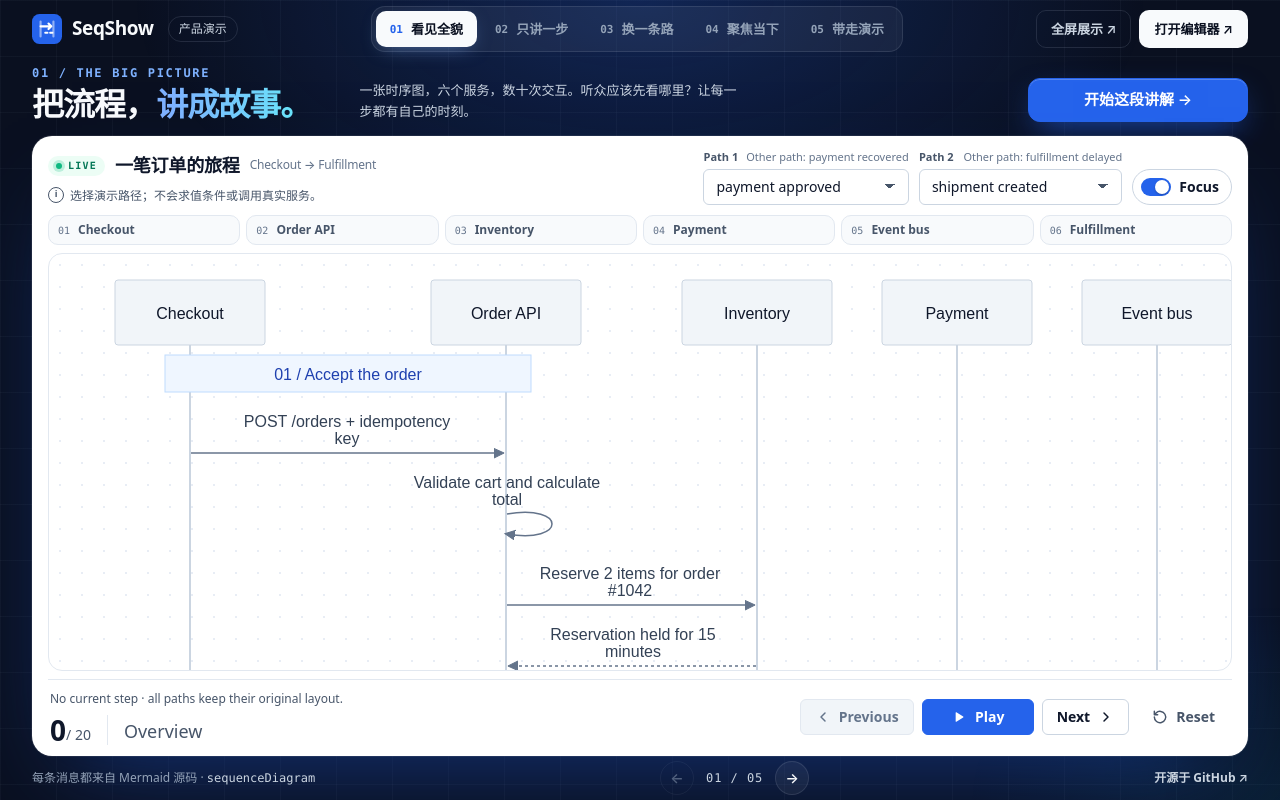
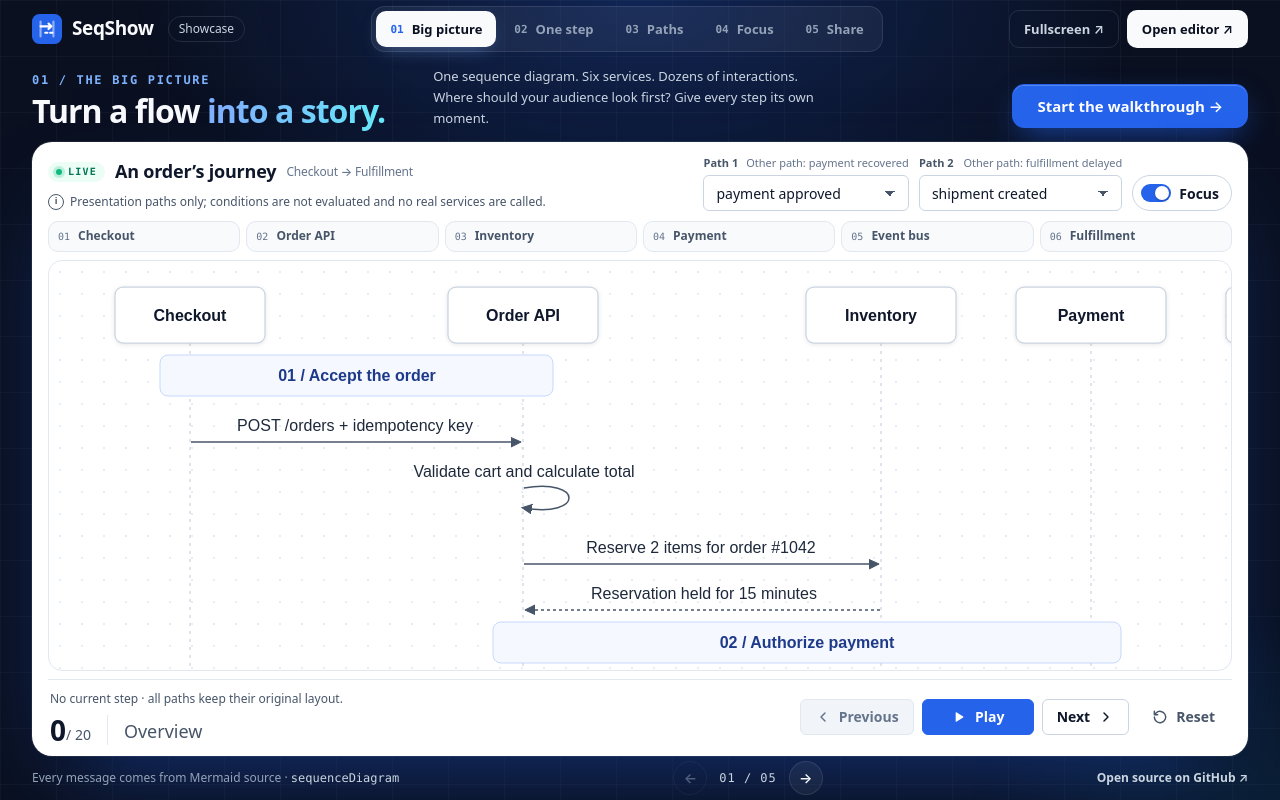
Before and after one commit to KunxianWang/SeqShow, a website built with Vite: page showcase.html in a window 1280 px wide. Built offline with nearby package versions, Linux system fonts and the light colour scheme.

Commit message:
English showcase UI and polished sequence diagram styling
Showcase copy is now English. Diagrams wrap labels at 260px, use bold participant names, rounded boxes, softer Notes, dashed lifelines and a white text halo so lines never cross labels; all settings are fixed at render time so step geometry is unchanged. Right-angle self calls were tried and dropped. Refresh both demo GIFs and offline samples; capture scripts tolerate coloured Vite output. Validation: docs/validation/SHOWCASE.md.

```diff
--- a/scripts/capture-demo.mjs
+++ b/scripts/capture-demo.mjs
@@ -4,6 +4,7 @@ import { mkdir, writeFile } from 'node:fs/promises';
 import { spawn } from 'node:child_process';
 import { resolve } from 'node:path';
 import { pathToFileURL } from 'node:url';
+import { stripVTControlCharacters } from 'node:util';
 
 // Capture the actual production UI; keep this server separate from user previews.
 const output = resolve('artifacts/launch');
@@ -17,7 +18,8 @@ try {
     server.once('error', error => { clearTimeout(timeout); reject(error); });
     server.once('exit', code => { clearTimeout(timeout); reject(new Error(`Capture preview exited: ${code}`)); });
     server.stdout.on('data', data => {
-      if (data.toString().includes('127.0.0.1:4176')) { clearTimeout(timeout); accept(); }
+      // Strip ANSI colours: with FORCE_COLOR set, Vite styles the port and splits the URL.
+      if (stripVTControlCharacters(data.toString()).includes('127.0.0.1:4176')) { clearTimeout(timeout); accept(); }
     });
     server.stderr.on('data', data => process.stderr.write(data));
   });
--- a/showcase.html
+++ b/showcase.html
@@ -1,58 +1,58 @@
 <!doctype html>
-<html lang="zh-CN">
+<html lang="en">
 <head>
   <meta charset="utf-8">
   <meta name="viewport" content="width=device-width, initial-scale=1">
-  <meta name="description" content="用一个真实可操作的复杂案例，认识 SeqShow 的逐步讲解、分支、Focus 与离线分享。">
-  <title>SeqShow — 把流程，讲成故事</title>
+  <meta name="description" content="A live, hands-on tour of SeqShow: step-by-step playback, presentation paths, Focus and offline sharing on a real six-service flow.">
+  <title>SeqShow — Turn a flow into a story</title>
 </head>
 <body class="sc-body">
   <main class="sc">
     <header class="sc-top">
-      <a class="sc-brand" href="./" aria-label="SeqShow 编辑器"><svg width="30" height="30" viewBox="0 0 28 28" aria-hidden="true"><rect width="28" height="28" rx="7" fill="#2563EB"/><path d="M8 7v14M20 7v14" stroke="#fff" stroke-opacity=".5" stroke-width="2" stroke-linecap="round"/><path d="M8 11.5h10m-2.6-2.6 2.6 2.6-2.6 2.6" fill="none" stroke="#fff" stroke-width="2" stroke-linecap="round" stroke-linejoin="round"/><path d="M19 17.5h-9" stroke="#fff" stroke-width="2" stroke-linecap="round" stroke-dasharray="2 2.6"/></svg>SeqShow<span class="sc-tag">产品演示</span></a>
-      <ol class="sc-chapters" aria-label="演示章节">
-        <li><button type="button" data-chapter="0" aria-current="step"><span class="sc-n">01</span>看见全貌</button></li>
-        <li><button type="button" data-chapter="1"><span class="sc-n">02</span>只讲一步</button></li>
-        <li><button type="button" data-chapter="2"><span class="sc-n">03</span>换一条路</button></li>
-        <li><button type="button" data-chapter="3"><span class="sc-n">04</span>聚焦当下</button></li>
-        <li><button type="button" data-chapter="4"><span class="sc-n">05</span>带走演示</button></li>
+      <a class="sc-brand" href="./" aria-label="SeqShow editor"><svg width="30" height="30" viewBox="0 0 28 28" aria-hidden="true"><rect width="28" height="28" rx="7" fill="#2563EB"/><path d="M8 7v14M20 7v14" stroke="#fff" stroke-opacity=".5" stroke-width="2" stroke-linecap="round"/><path d="M8 11.5h10m-2.6-2.6 2.6 2.6-2.6 2.6" fill="none" stroke="#fff" stroke-width="2" stroke-linecap="round" stroke-linejoin="round"/><path d="M19 17.5h-9" stroke="#fff" stroke-width="2" stroke-linecap="round" stroke-dasharray="2 2.6"/></svg>SeqShow<span class="sc-tag">Showcase</span></a>
+      <ol class="sc-chapters" aria-label="Chapters">
+        <li><button type="button" data-chapter="0" aria-current="step"><span class="sc-n">01</span>Big picture</button></li>
+        <li><button type="button" data-chapter="1"><span class="sc-n">02</span>One step</button></li>
+        <li><button type="button" data-chapter="2"><span class="sc-n">03</span>Paths</button></li>
+        <li><button type="button" data-chapter="3"><span class="sc-n">04</span>Focus</button></li>
+        <li><button type="button" data-chapter="4"><span class="sc-n">05</span>Share</button></li>
       </ol>
-      <nav class="sc-actions" aria-label="展示操作"><button type="button" data-fullscreen>全屏展示 ↗</button><a class="editor-link" href="./?example=checkout" target="_blank" rel="noopener">打开编辑器 ↗</a></nav>
+      <nav class="sc-actions" aria-label="Showcase actions"><button type="button" data-fullscreen>Fullscreen ↗</button><a class="editor-link" href="./?example=checkout" target="_blank" rel="noopener">Open editor ↗</a></nav>
     </header>
 
     <section class="sc-story" aria-labelledby="chapter-title">
       <div class="sc-copy" aria-live="polite">
         <p class="sc-kicker" data-kicker>01 / THE BIG PICTURE</p>
-        <h1 id="chapter-title">把流程，<br><em>讲成故事。</em></h1>
+        <h1 id="chapter-title">Turn a flow<br> <em>into a story.</em></h1>
       </div>
-      <p class="sc-description" data-description>一张时序图，六个服务，数十次交互。听众应该先看哪里？让每一步都有自己的时刻。</p>
-      <div class="sc-cta"><button class="primary" type="button" data-demonstrate disabled>正在准备演示…</button><p data-cue>这一页的图与控件，都可以直接操作。</p></div>
+      <p class="sc-description" data-description>One sequence diagram. Six services. Dozens of interactions. Where should your audience look first? Give every step its own moment.</p>
+      <div class="sc-cta"><button class="primary" type="button" data-demonstrate disabled>Preparing the demo…</button><p data-cue>Everything on this page is live — the diagram and controls all work.</p></div>
     </section>
 
-    <section class="sc-stage" aria-label="可操作的订单流程演示">
+    <section class="sc-stage" aria-label="Interactive order flow demo">
       <section class="sc-player" data-player tabindex="0" aria-label="Presentation player" aria-busy="true">
         <div class="sc-stage-head">
           <div class="sc-title">
-            <h2><span class="sc-live"><i></i>LIVE</span>一笔订单的旅程<span class="sc-sub">Checkout → Fulfillment</span></h2>
-            <p class="path-help">选择演示路径；不会求值条件或调用真实服务。</p>
+            <h2><span class="sc-live"><i></i>LIVE</span>An order’s journey<span class="sc-sub">Checkout → Fulfillment</span></h2>
+            <p class="path-help">Presentation paths only; conditions are not evaluated and no real services are called.</p>
           </div>
           <div data-controls></div>
         </div>
-        <ol class="service-map" data-services aria-label="参与演示的六个服务"></ol>
-        <div data-diagram><p class="loading">正在准备六个服务的协作流程…</p></div>
+        <ol class="service-map" data-services aria-label="The six services in this demo"></ol>
+        <div data-diagram><p class="loading">Preparing a six-service flow…</p></div>
         <div class="player-dock">
           <p class="step-meta" data-step-meta></p>
           <div data-status role="status" aria-live="polite">Preparing diagram…</div>
-          <div class="player-dock-row"><div data-transport></div><p class="player-help"><kbd>←</kbd> <kbd>→</kbd> 步骤 · <kbd>Space</kbd> 播放</p></div>
+          <div class="player-dock-row"><div data-transport></div><p class="player-help"><kbd>←</kbd> <kbd>→</kbd> step · <kbd>Space</kbd> play</p></div>
         </div>
       </section>
       <p class="showcase-error" data-error role="alert"></p>
     </section>
 
     <footer class="sc-foot">
-      <p>每条消息都来自 Mermaid 源码 · <code>sequenceDiagram</code></p>
-      <div class="sc-pager"><button type="button" data-chapter-prev disabled aria-label="上一章节">←</button><span data-chapter-count>01 / 05</span><button type="button" data-chapter-next aria-label="下一章节">→</button></div>
-      <a href="https://github.com/KunxianWang/SeqShow" target="_blank" rel="noopener noreferrer">开源于 GitHub ↗</a>
+      <p>Every message comes from Mermaid source · <code>sequenceDiagram</code></p>
+      <div class="sc-pager"><button type="button" data-chapter-prev disabled aria-label="Previous chapter">←</button><span data-chapter-count>01 / 05</span><button type="button" data-chapter-next aria-label="Next chapter">→</button></div>
+      <a href="https://github.com/KunxianWang/SeqShow" target="_blank" rel="noopener noreferrer">Open source on GitHub ↗</a>
     </footer>
   </main>
   <script type="module" src="/src/showcase.ts"></script>
--- a/src/player.css
+++ b/src/player.css
@@ -80,6 +80,12 @@ kbd { padding: 1px 6px; border: 1px solid var(--ss-border-strong); border-bottom
 .step-badge { position: absolute; width: 22px; height: 22px; transform: translate(-50%, -50%); border-radius: 50%; background: var(--ss-d-current); box-shadow: 0 0 0 2px #fff; color: #fff; font: 700 11px/22px var(--ss-font); text-align: center; font-variant-numeric: tabular-nums; }
 .step-badge[hidden] { display: none; }
 
+/* Diagram polish: static and identical in every state, so step geometry never changes. A white
+   halo keeps lifelines from cutting through labels; lifelines become light dashed guides. */
+svg text[data-seq-step], svg text[data-seq-case] { paint-order: stroke; stroke: #fff !important; stroke-width: 5px !important; stroke-linejoin: round; }
+svg line[data-seq-participant] { stroke-dasharray: 3 5; stroke-width: 1.25px !important; }
+svg g[data-seq-participant] rect { stroke-width: 1.25px !important; filter: drop-shadow(0 1px 2px rgb(15 23 42 / 10%)); }
+
 /* Diagram states: colour and stroke only — text metrics never change, so geometry stays fixed. */
 svg line[data-phase], svg path[data-phase], svg rect.note { transition: stroke var(--ss-duration) var(--ss-ease), fill var(--ss-duration) var(--ss-ease); }
 svg marker path { fill: context-stroke !important; stroke: context-stroke !important; }
--- a/src/renderer/mermaid-adapter.ts
+++ b/src/renderer/mermaid-adapter.ts
@@ -17,11 +17,13 @@ const canvas = window.document.createElement('canvas');
 const measure = canvas.getContext('2d')!;
 measure.font = '16px Arial';
 const segmenter = new Intl.Segmenter(undefined, { granularity: 'grapheme' });
+// Wide enough that common API labels ("POST /orders + idempotency key") stay on one line.
+const LABEL_WIDTH = 260;
 function labelLines(text: string) {
   const lines: string[] = [];
   let line = '';
   for (const { segment } of segmenter.segment(text)) {
-    if (line && measure.measureText(line + segment).width > 220) {
+    if (line && measure.measureText(line + segment).width > LABEL_WIDTH) {
       const boundary = line.lastIndexOf(' ');
       if (boundary > 0) { lines.push(line.slice(0, boundary)); line = line.slice(boundary + 1); }
       else { lines.push(line); line = ''; }
@@ -157,10 +159,10 @@ export async function renderSequence(document: SequenceDocument): Promise<SVGSVG
     themeVariables: {
       useGradient: false,
       primaryColor: '#f1f5f9', primaryTextColor: '#0f172a', primaryBorderColor: '#cbd5e1',
-      lineColor: '#64748b', actorBkg: '#f1f5f9', actorBorder: '#cbd5e1', actorTextColor: '#0f172a',
-      actorLineColor: '#cbd5e1', signalColor: '#64748b', signalTextColor: '#334155',
-      labelBoxBkgColor: '#eff6ff', labelBoxBorderColor: '#93c5fd', labelTextColor: '#1e40af',
-      loopTextColor: '#475569', noteBkgColor: '#eff6ff', noteBorderColor: '#bfdbfe', noteTextColor: '#1e40af',
+      lineColor: '#475569', actorBkg: '#ffffff', actorBorder: '#cbd5e1', actorTextColor: '#0f172a',
+      actorLineColor: '#cbd5e1', signalColor: '#475569', signalTextColor: '#1e293b',
+      labelBoxBkgColor: '#eff6ff', labelBoxBorderColor: '#93c5fd', labelTextColor: '#1d4ed8',
+      loopTextColor: '#475569', noteBkgColor: '#f5f8ff', noteBorderColor: '#c7d7fe', noteTextColor: '#1e3a8a',
     },
     // Parser limits the original input; safe IDs, entities and line breaks can
     // expand the generated source beyond Mermaid's default 50,000 characters.
@@ -168,7 +170,9 @@ export async function renderSequence(document: SequenceDocument): Promise<SVGSVG
     fontFamily: 'Arial, sans-serif',
     sequence: {
       mirrorActors: false, wrap: false, arrowMarkerAbsolute: false,
-      height: Math.max(65, ...document.participants.map(actor => labelLines(actor.label).length * 20 + 20)),
+      // Layout-time typography and spacing: fixed for the whole render, so steps never re-layout.
+      actorFontWeight: 600, noteFontWeight: 600, messageMargin: 42, boxMargin: 12, noteMargin: 12, actorMargin: 60,
+      height: Math.max(56, ...document.participants.map(actor => labelLines(actor.label).length * 20 + 20)),
     },
   });
   const { svg: markup } = await mermaid.render(`seqshow_${++renderId}`, source);
@@ -177,6 +181,8 @@ export async function renderSequence(document: SequenceDocument): Promise<SVGSVG
   const svg = window.document.importNode(parsed.documentElement, true) as unknown as SVGSVGElement;
   assertSafeSvg(svg);
   bindSteps(svg, document);
+  // Softer participant and Note corners; radius is not part of the measured geometry.
+  for (const box of svg.querySelectorAll('rect.actor, rect.note')) { box.setAttribute('rx', '8'); box.setAttribute('ry', '8'); }
   // Preserve Mermaid's text scale for wide diagrams. The surrounding diagram
   // container scrolls; shrinking all participants into the panel makes labels unreadable.
   svg.style.minWidth = `${Math.max(600, svg.viewBox.baseVal.width)}px`;
--- a/src/showcase.ts
+++ b/src/showcase.ts
@@ -18,21 +18,21 @@ const previous = document.querySelector<HTMLButtonElement>('[data-chapter-prev]'
 const next = document.querySelector<HTMLButtonElement>('[data-chapter-next]')!;
 const fullscreen = document.querySelector<HTMLButtonElement>('[data-fullscreen]')!;
 const chapters = [
-  { kicker: '01 / THE BIG PICTURE', title: ['把流程，', '讲成故事。'],
-    description: '一张时序图，六个服务，数十次交互。听众应该先看哪里？让每一步都有自己的时刻。',
-    action: '开始这段讲解 →', cue: '五个章节，带你认识一个可操作的技术演示。', target: '' },
-  { kicker: '02 / ONE STEP AT A TIME', title: ['一次，', '只讲一步。'],
-    description: '请求从哪里发起，经过哪个服务，现在走到哪一步。播放、暂停和回退，都跟着你的讲解节奏。',
-    action: '讲解下一步 →', cue: '也可以使用下方 Play 自动播放，或用左右方向键逐步推进。', target: 'POST /orders + idempotency key' },
-  { kicker: '03 / CHOOSE YOUR PATH', title: ['同一个流程，', '不同的故事。'],
-    description: '第一次支付被拒绝，会怎样恢复？切换到另一条演示路径，只讲所选分支，全图的位置保持不变。',
-    action: '切换到支付恢复路径 ↗', cue: '两个分支独立选择；切换后先回到总览，再由演示按钮定位关键消息。', target: 'Authorize payment for order #1042' },
-  { kicker: '04 / KEEP THE CONTEXT', title: ['聚焦当下，', '保留上下文。'],
-    description: '当事件抵达履约服务，突出这一步的消息和参与者。其他交互仍然可读，听众不会失去整条链路。',
-    action: '对比 Focus 开 / 关', cue: '点一次对比完整上下文，再点一次回到聚焦状态。', target: 'Deliver OrderConfirmed · at least once' },
-  { kicker: '05 / TAKE THE STORY WITH YOU', title: ['把讲解，', '一起带走。'],
-    description: '把图、路径和播放器装进一个 HTML 文件。发给同事，直接打开；没有网络，也能继续播放、回退和选分支。',
-    action: '下载这份离线演示 ↓', cue: '下载后直接打开 HTML；离线承诺针对导出文件，当前展示页首次加载需要静态资源。', target: 'Order update · shipped' },
+  { kicker: '01 / THE BIG PICTURE', title: ['Turn a flow', 'into a story.'],
+    description: 'One sequence diagram. Six services. Dozens of interactions. Where should your audience look first? Give every step its own moment.',
+    action: 'Start the walkthrough →', cue: 'Five short chapters, all running on the real player.', target: '' },
+  { kicker: '02 / ONE STEP AT A TIME', title: ['One step', 'at a time.'],
+    description: 'Where the request starts, which service it touches, and where it is now. Play, pause and step back at the pace of your talk.',
+    action: 'Explain the next step →', cue: 'Or press Play below, or step with the arrow keys.', target: 'POST /orders + idempotency key' },
+  { kicker: '03 / CHOOSE YOUR PATH', title: ['Same flow,', 'different story.'],
+    description: 'What if the first payment is declined? Switch to another presentation path: only the chosen branch plays, and the diagram never moves.',
+    action: 'Show the payment recovery path ↗', cue: 'Each branch is chosen independently. Switching returns to the overview; this button then jumps to the key message.', target: 'Authorize payment for order #1042' },
+  { kicker: '04 / KEEP THE CONTEXT', title: ['Focus on now,', 'keep the context.'],
+    description: 'As the event reaches fulfillment, the current message and its services stand out. Everything else stays readable, so nobody loses the thread.',
+    action: 'Compare Focus on / off', cue: 'Click once to see the full context, again to return to Focus.', target: 'Deliver OrderConfirmed · at least once' },
+  { kicker: '05 / TAKE THE STORY WITH YOU', title: ['Take the story', 'with you.'],
+    description: 'The diagram, its paths and the player in one HTML file. Send it to a colleague; it opens directly and keeps playing, stepping back and switching paths — even offline.',
+    action: 'Download this offline demo ↓', cue: 'Open the downloaded HTML directly. The offline promise covers the exported file; this page itself loads static assets.', target: 'Order update · shipped' },
 ];
 const services = document.querySelector<HTMLElement>('[data-services]')!;
 let chapter = 0, disposed = false;
@@ -71,7 +71,7 @@ function showChapter(index: number) {
   chapter = Math.max(0, Math.min(chapters.length - 1, index));
   const content = chapters[chapter];
   const emphasis = document.createElement('em'); emphasis.textContent = content.title[1];
-  title.replaceChildren(content.title[0], document.createElement('br'), emphasis);
+  title.replaceChildren(content.title[0], document.createElement('br'), ' ', emphasis);
   document.querySelector<HTMLElement>('[data-kicker]')!.textContent = content.kicker;
   document.querySelector<HTMLElement>('[data-description]')!.textContent = content.description;
   document.querySelector<HTMLElement>('[data-cue]')!.textContent = content.cue;
@@ -105,7 +105,7 @@ function demonstrate() {
     const recovered = player.snapshot().choices['alt:1'] === 'alt:1:second';
     setBranch('alt:1', recovered ? 'alt:1:first' : 'alt:1:second');
     seekText(recovered ? 'Authorized · payment ref p_82' : 'Declined · insufficient funds');
-    action.textContent = recovered ? chapters[2].action : '切回首次支付成功路径 ↗';
+    action.textContent = recovered ? chapters[2].action : 'Back to the first-try success path ↗';
   } else if (chapter === 3) root.querySelector<HTMLButtonElement>('[data-action="focus"]')!.click();
   else {
     action.disabled = true;
@@ -114,7 +114,7 @@ function demonstrate() {
       const url = URL.createObjectURL(new Blob([html], { type: 'text/html;charset=utf-8' }));
       const link = document.createElement('a'); link.href = url; link.download = 'seqshow-checkout.html';
       try { link.click(); } finally { setTimeout(() => URL.revokeObjectURL(url), 1000); }
-    } catch (reason) { error.textContent = `导出失败，可以重试：${String(reason)}`; }
+    } catch (reason) { error.textContent = `Export failed — you can retry: ${String(reason)}`; }
     finally { action.disabled = false; }
   }
 }
@@ -123,7 +123,7 @@ action.onclick = demonstrate;
 async function prepare() {
   if (root.dataset.state === 'busy' || disposed) return;
   root.dataset.state = 'busy'; root.setAttribute('aria-busy', 'true'); action.disabled = true;
-  action.textContent = '正在准备演示…'; error.textContent = '';
+  action.textContent = 'Preparing the demo…'; error.textContent = '';
   try {
     const model = parseSequence(checkoutSource);
     if (!model.ok) throw new Error(model.diagnostics[0].message);
@@ -143,8 +143,8 @@ async function prepare() {
     root.dataset.state = 'ready'; showChapter(chapter);
   } catch (reason) {
     if (disposed) return;
-    root.dataset.state = 'error'; error.textContent = `演示暂未准备好，请重试：${String(reason)}`;
-    action.textContent = '重新准备演示';
+    root.dataset.state = 'error'; error.textContent = `The demo is not ready yet — please retry: ${String(reason)}`;
+    action.textContent = 'Prepare the demo again';
   } finally {
     if (!disposed) { root.setAttribute('aria-busy', 'false'); action.disabled = false; }
   }
@@ -154,9 +154,9 @@ fullscreen.onclick = async () => {
   try {
     if (document.fullscreenElement) await document.exitFullscreen();
     else await document.documentElement.requestFullscreen();
-  } catch { error.textContent = '浏览器未允许全屏；仍可直接在当前窗口展示。'; }
+  } catch { error.textContent = 'The browser did not allow fullscreen; you can still present in this window.'; }
 };
-const syncFullscreen = () => { fullscreen.textContent = document.fullscreenElement ? '退出全屏 ↙' : '全屏展示 ↗'; };
+const syncFullscreen = () => { fullscreen.textContent = document.fullscreenElement ? 'Exit fullscreen ↙' : 'Fullscreen ↗'; };
 document.addEventListener('fullscreenchange', syncFullscreen);
 void prepare();
 if (import.meta.hot) import.meta.hot.dispose(() => {
```
Also changed, not shown: demo/checkout.html (+7 -1 lines), demo/login.html (+7 -1 lines), docs/DESIGN.md (+2 -2 lines), docs/validation/SHOWCASE.md (+24 -0 lines), demo/seqshow.gif, docs/release/showcase.md, docs/validation/showcase-overview.png, docs/validation/showcase-recovery.png, 1 other file.
